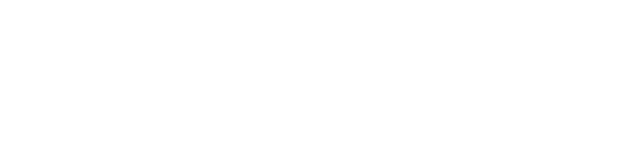
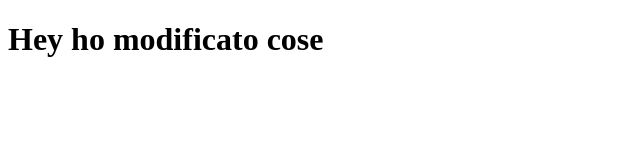
Before and after one commit to cappelloalessandro/git-prova, a website: page index.html in a window 1280 px wide. Shown: the whole page, without its empty margins (0-640 px from the left). Drawn offline with Linux system fonts and the light colour scheme.

Commit message:
Prime modifiche package + html

```diff
--- a/index.html
+++ b/index.html
@@ -6,6 +6,6 @@
     <title>Document</title>
 </head>
 <body>
-
+    <h1>Hey ho modificato cose</h1>
 </body>
 </html>
```
Also changed, not shown: package.json (added, +20 -0 lines), 2 other files.
